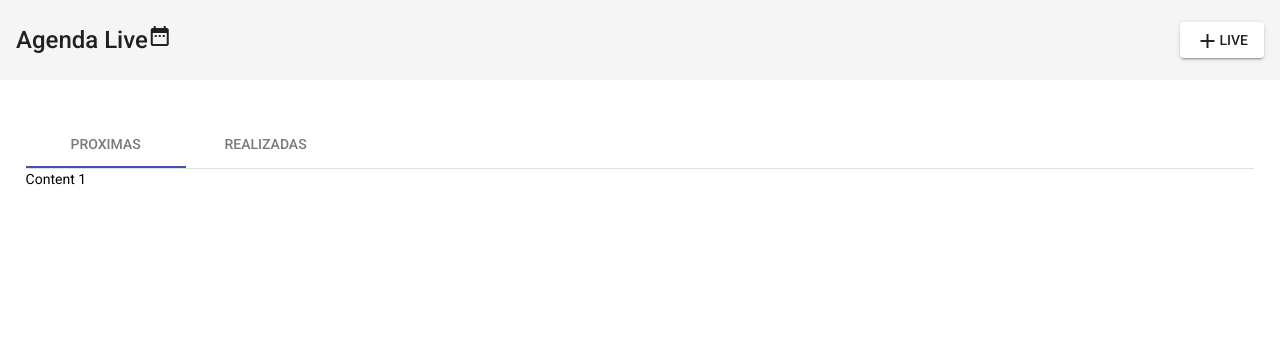
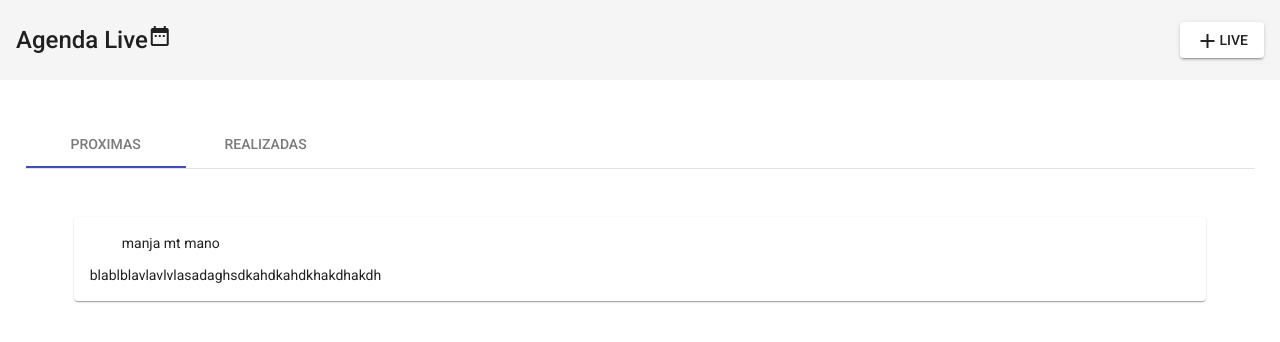
Before and after one commit to jeff-felip/AgendaLive, an Angular app: page / in a window 1280 px wide. Shown: the top 342 px of the page. Built offline with nearby package versions, Linux system fonts and the light colour scheme.

Commit message:
inserindo um 'card' com grid e fxflex no 'tab'

```diff
--- a/package.json
+++ b/package.json
@@ -15,6 +15,7 @@
     "@angular/common": "~13.2.0",
     "@angular/compiler": "~13.2.0",
     "@angular/core": "~13.2.0",
+    "@angular/flex-layout": "^13.0.0-beta.38",
     "@angular/forms": "~13.2.0",
     "@angular/material": "^13.3.2",
     "@angular/platform-browser": "~13.2.0",
--- a/src/app/app.module.ts
+++ b/src/app/app.module.ts
@@ -11,6 +11,7 @@
 import {MatButtonModule} from '@angular/material/button';
 import { LiveListComponent } from './views/home/live-list/live-list.component';
 import {MatTabsModule} from '@angular/material/tabs';
+import {MatCardModule} from '@angular/material/card';
 
 @NgModule({
   declarations: [
@@ -25,7 +26,8 @@
     MatToolbarModule,
     MatIconModule,
     MatButtonModule,
-    MatTabsModule
+    MatTabsModule,
+    MatCardModule
   ],
   providers: [],
   bootstrap: [AppComponent]
--- a/src/app/views/home/live-list/live-list.component.css
+++ b/src/app/views/home/live-list/live-list.component.css
@@ -3,3 +3,11 @@
   padding-left: 2%;
   padding-right: 2%;
 }
+
+.layout-tab{
+  padding: 2%;
+}
+
+.card-lives{
+  margin: 2%;
+}
--- a/src/app/views/home/live-list/live-list.component.html
+++ b/src/app/views/home/live-list/live-list.component.html
@@ -1,4 +1,22 @@
 <mat-tab-group class="tab-live-list">
-  <mat-tab label="PROXIMAS"> Content 1 </mat-tab>
+  <mat-tab label="PROXIMAS">
+    <div fxLayout="row" fxLayoutAlign="start center" class="layout-tab">
+      <div class="card-lives">
+        <mat-card
+        fxFlex="0 1 calc(33.33% - 11px)"
+        fxFlex.lt-md="0 1 calc(50% - 11px)"
+        fxFlexlt-sm="100%">
+          <mat-card-header>
+            <p>manja mt mano</p>
+          </mat-card-header>
+          <mat-card-content>
+            <p>
+              blablblavlavlvlasadaghsdkahdkahdkhakdhakdh
+            </p>
+          </mat-card-content>
+        </mat-card>
+      </div>
+    </div>
+  </mat-tab>
   <mat-tab label="REALIZADAS"> Content 2 </mat-tab>
 </mat-tab-group>
```
Also changed, not shown: 1 other file (tests, documents, lock files or other folders).
